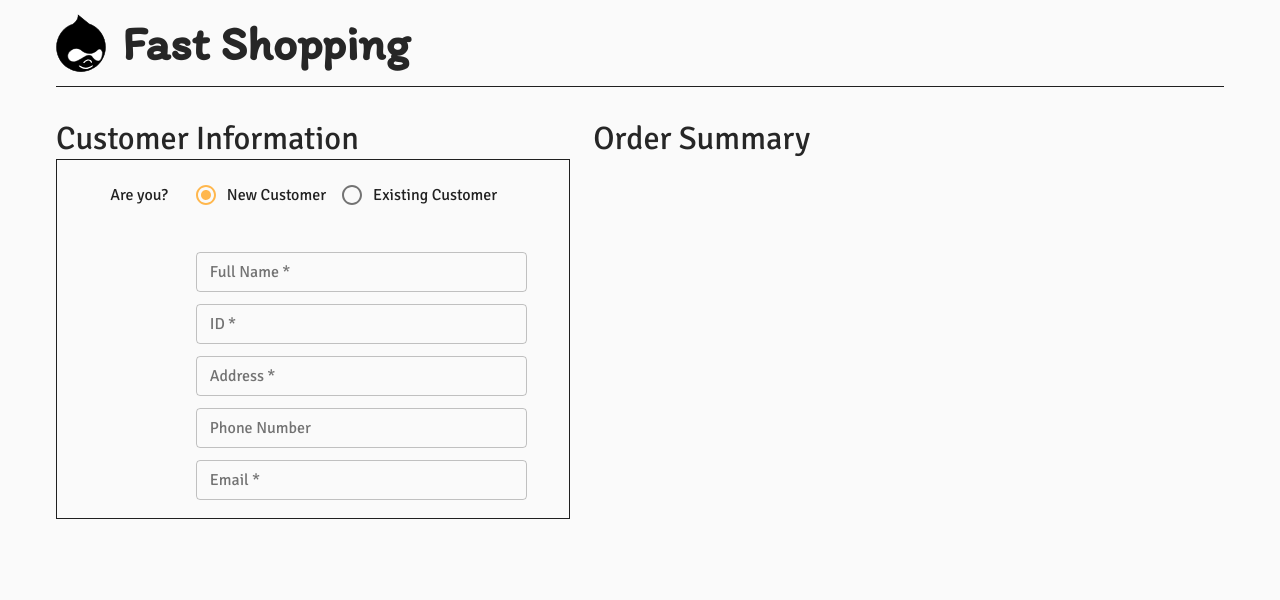
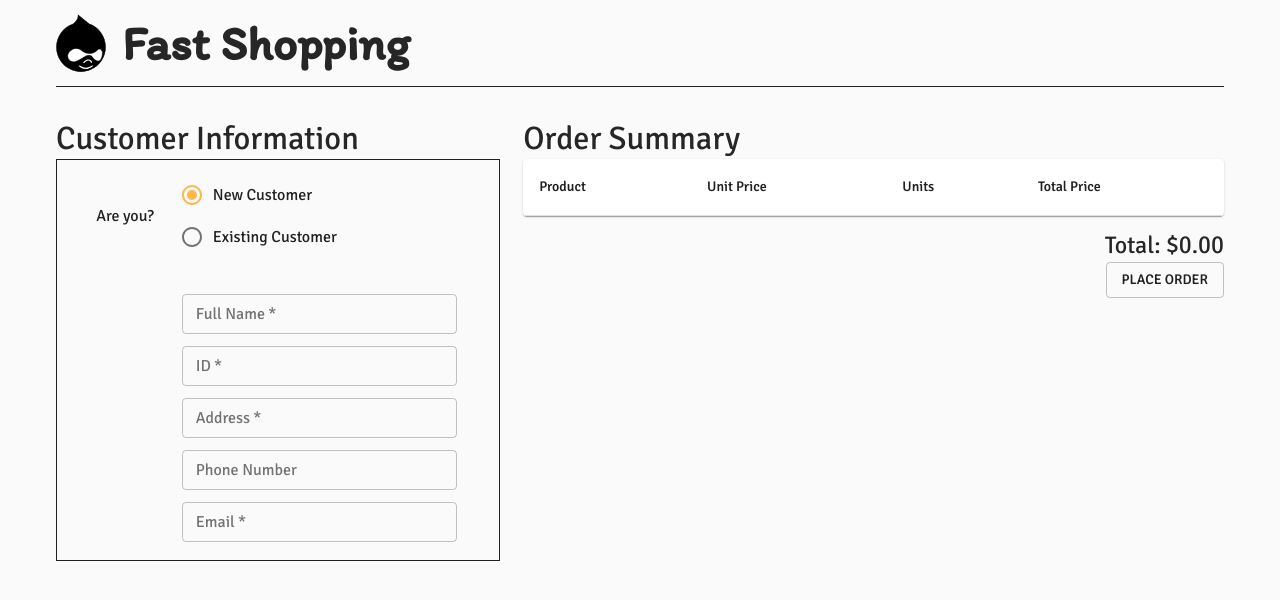
Before and after one commit to wildcant/fast-shopping, a React (Create React App) app in the folder client/: page /checkout in a window 1280 px wide. Shown: the top 600 px of the page. Built offline with nearby package versions, Linux system fonts and the light colour scheme; what lodash.range would draw is missing.

Commit message:
feat: order summary table

```diff
--- /dev/null
+++ b/client/src/components/checkout/ProductsTable.js
@@ -0,0 +1,55 @@
+import React from 'react';
+import {
+  Table,
+  TableHead,
+  TableRow,
+  TableCell,
+  TableBody,
+} from '@material-ui/core';
+import PropTypes from 'prop-types';
+import { TableWraper, TableContainerFixed } from 'styles/checkoutStyles';
+
+const ProductsTable = ({ products }) => (
+  <TableWraper>
+    <TableContainerFixed>
+      <Table>
+        <TableHead>
+          <TableRow>
+            <TableCell>Product</TableCell>
+            <TableCell>Unit Price</TableCell>
+            <TableCell>Units</TableCell>
+            <TableCell>Total Price</TableCell>
+          </TableRow>
+        </TableHead>
+        <TableBody>
+          {products.map((product, id) => (
+            <TableRow key={id}>
+              <TableCell component="th" scope="row">
+                {product.name}
+              </TableCell>
+              <TableCell align="center">{product.price}</TableCell>
+              <TableCell align="center">{product.amount}</TableCell>
+              <TableCell align="center">
+                {product.amount * product.price}
+              </TableCell>
+            </TableRow>
+          ))}
+        </TableBody>
+      </Table>
+    </TableContainerFixed>
+  </TableWraper>
+);
+
+ProductsTable.propTypes = {
+  products: PropTypes.arrayOf(
+    PropTypes.shape({
+      id_product: PropTypes.string.isRequired,
+      name: PropTypes.string,
+      category: PropTypes.string,
+      price: PropTypes.number,
+      amount: PropTypes.number,
+    })
+  ).isRequired,
+};
+
+export default ProductsTable;
--- a/client/src/components/checkout/index.js
+++ b/client/src/components/checkout/index.js
@@ -3,16 +3,19 @@ import { changeCustomerType } from 'actions';
 import PropTypes from 'prop-types';
 import React from 'react';
 import { connect } from 'react-redux';
+import { Button } from '@material-ui/core';
 import {
   AuthWrapper,
   CustomerSection,
   OrderSection,
   Section,
+  RightAlignDiv,
 } from 'styles/checkoutStyles';
 import AuthType from './AuthType';
 import CustomerAuth from './CustomerAuth';
+import ProductsTable from './ProductsTable';
 
-const Checkout = ({ changeCustomerType, type }) => {
+const Checkout = ({ type, cartProducts, total, changeCustomerType }) => {
   return (
     <Section>
       <CustomerSection>
@@ -24,6 +27,11 @@ const Checkout = ({ changeCustomerType, type }) => {
       </CustomerSection>
       <OrderSection>
         <Typography variant="h4">Order Summary</Typography>
+        <ProductsTable products={cartProducts} />
+        <RightAlignDiv>
+          <Typography variant="h5">Total: ${total.toFixed(2)}</Typography>
+          <Button variant="outlined">Place Order</Button>
+        </RightAlignDiv>
       </OrderSection>
     </Section>
   );
@@ -31,9 +39,21 @@ const Checkout = ({ changeCustomerType, type }) => {
 Checkout.propTypes = {
   changeCustomerType: PropTypes.func.isRequired,
   type: PropTypes.string.isRequired,
+  cartProducts: PropTypes.arrayOf(
+    PropTypes.shape({
+      id_product: PropTypes.string.isRequired,
+      name: PropTypes.string,
+      category: PropTypes.string,
+      price: PropTypes.number,
+      amount: PropTypes.number,
+    })
+  ).isRequired,
+  total: PropTypes.number.isRequired,
 };
-const mapStateToProps = ({ customer }) => ({
+const mapStateToProps = ({ customer, cart }) => ({
   type: customer.type,
+  cartProducts: cart.products,
+  total: cart.total,
 });
 
 export default connect(mapStateToProps, { changeCustomerType })(Checkout);
--- a/client/src/styles/checkoutStyles.js
+++ b/client/src/styles/checkoutStyles.js
@@ -1,6 +1,6 @@
 import styled from 'styled-components';
 import { md } from './breakpoints';
-import { Button } from '@material-ui/core';
+import { Button, TableContainer, Paper } from '@material-ui/core';
 
 export const Section = styled.section`
   width: 100%;
@@ -15,12 +15,12 @@ export const Section = styled.section`
 
 export const CustomerSection = styled.div`
   @media only screen and (min-width: ${md}px) {
-    width: 44%;
+    width: 38%;
   }
 `;
 export const OrderSection = styled.div`
   @media only screen and (min-width: ${md}px) {
-    width: 54%;
+    width: 60%;
   }
 `;
 
@@ -60,3 +60,17 @@ export const Right = styled.div`
 export const Btn = styled(Button)`
   float: right;
 `;
+
+export const TableWraper = styled(Paper)`
+  width: 100%;
+`;
+export const TableContainerFixed = styled(TableContainer)`
+  max-height: 300px;
+`;
+export const RightAlignDiv = styled.div`
+  float: right;
+  display: flex;
+  flex-direction: column;
+  align-items: flex-end;
+  padding: 1em 0;
+`;
```
